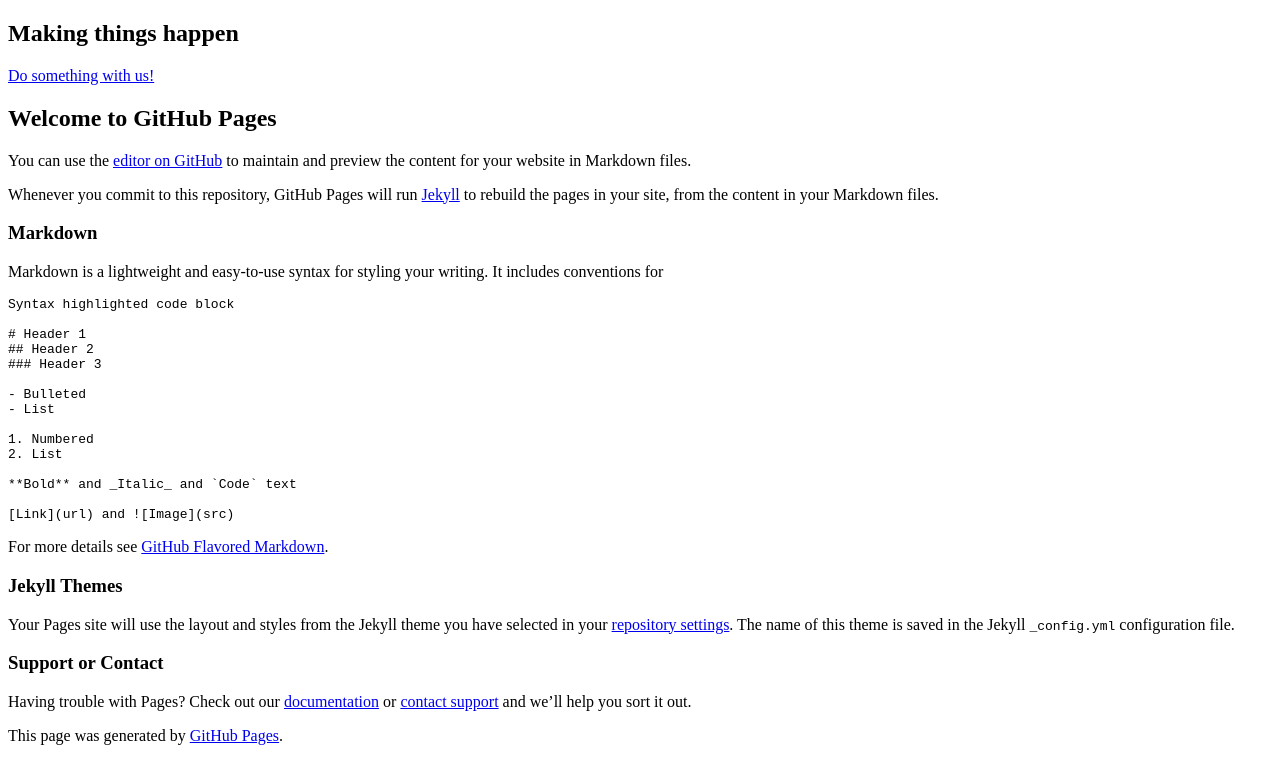
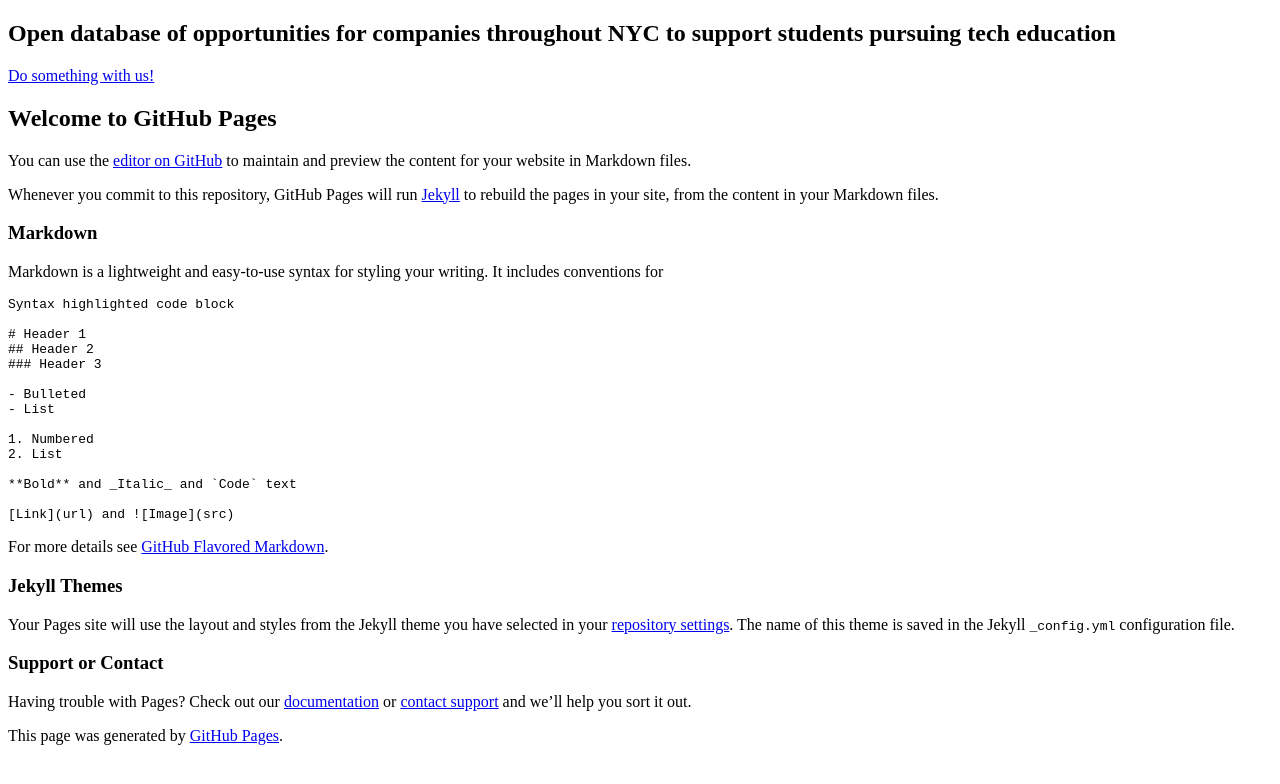
Before and after one commit to nycedtech/nycedtech.github.io, a Jekyll site: the page built from README.md, in a window 1280 px wide. Shown: the top 784 px of the page. Built offline with Jekyll 4.4.1, drawn with Linux system fonts in a browser that asks for light colours; our own code applies the rules of GitHub Pages for plain Markdown files.

Commit message:
Update _config.yml

```diff
--- a/_config.yml
+++ b/_config.yml
@@ -1,4 +1,4 @@
-title: "NYC Ed Tech"
-description: Making things happen
+title: "NYC Tech Education"
+description: "Open database of opportunities for companies throughout NYC to support students pursuing tech education"
 show_downloads: true
 theme: jekyll-theme-cayman
```
